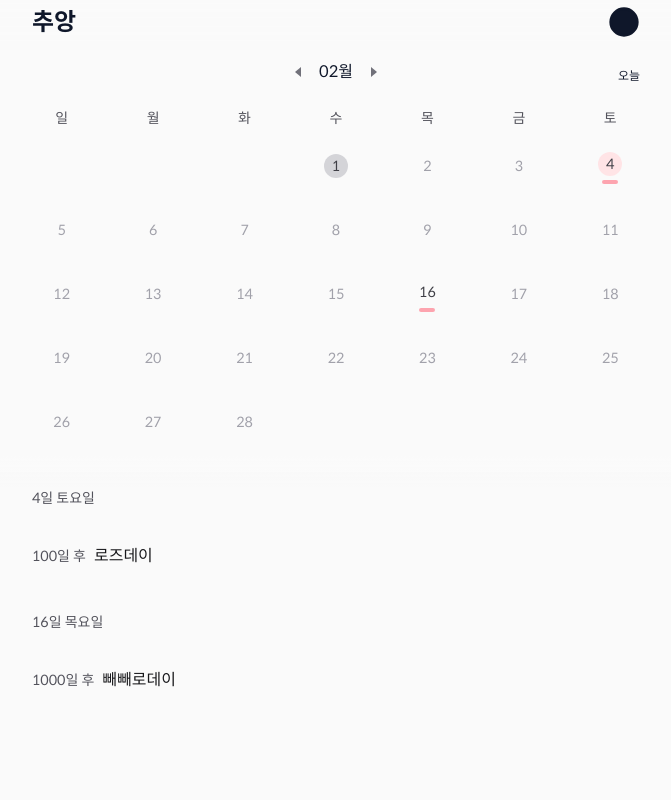
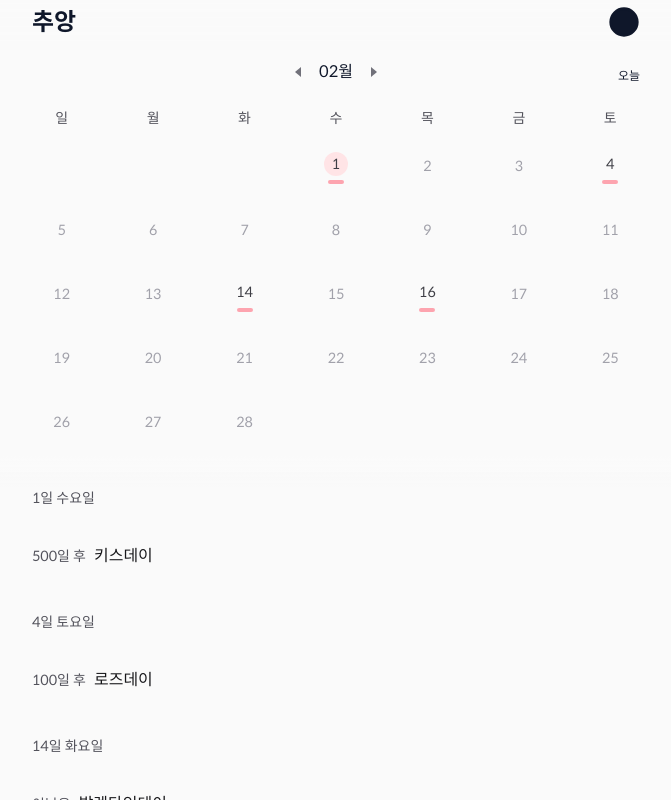
Before and after one commit to bepyan/adore-u, a Next.js app: page /calender in a window 1280 px wide. Shown: the whole page, without its empty margins (304-975 px from the left). Built offline with nearby package versions, Linux system fonts and the light colour scheme.

Commit message:
💬 이벤트 날짜 수정

```diff
--- a/src/libs/day.ts
+++ b/src/libs/day.ts
@@ -15,7 +15,7 @@ export const renderDateDuration = (from: dayjs.Dayjs, to: dayjs.Dayjs) => {
   const dateDiff = from.diff(to, 'day') + 1
 
   if (dateDiff === 1)
-    return '오늘'
+    return '이날은'
 
   return `${dateDiff}일 후`
 }
--- a/src/libs/holiday.ts
+++ b/src/libs/holiday.ts
@@ -29,14 +29,24 @@ export const eventList = [
     description: '연인들이 서로의 마음을 다시 한번 확인하는 뜻에서 키스를 나누는 날입니다.',
   },
   {
+    name: '와인데이',
+    date: dayjs().month(9).date(14),
+    description: '연인들이 와인을 함께 마시며 행복한 시간을 보내는 날입니다.',
+  },
+  {
     name: '빼빼로데이',
     date: dayjs().month(10).date(11),
     description: '소중한 사람에게 빼뺴로를 선물해주는 날입니다.',
   },
   {
+    name: '크리스마스 이브',
+    date: dayjs().month(11).date(24),
+    description: '미리 Marry Christmas!',
+  },
+  {
     name: '크리스마스',
     date: dayjs().month(11).date(25),
-    description: 'Marry Merry Christmas!',
+    description: 'Marry Christmas!',
   },
 ]
 
@@ -48,7 +58,7 @@ export const allEventDayList = eventList
     }))
   })
   .flatMap((event) => {
-    return [99, 199, 299, 999].map(diff => ({
+    return [0, 99, 199, 499, 999].map(diff => ({
       ...event,
       targetDate: event.date.subtract(diff, 'day'),
     }))
```
